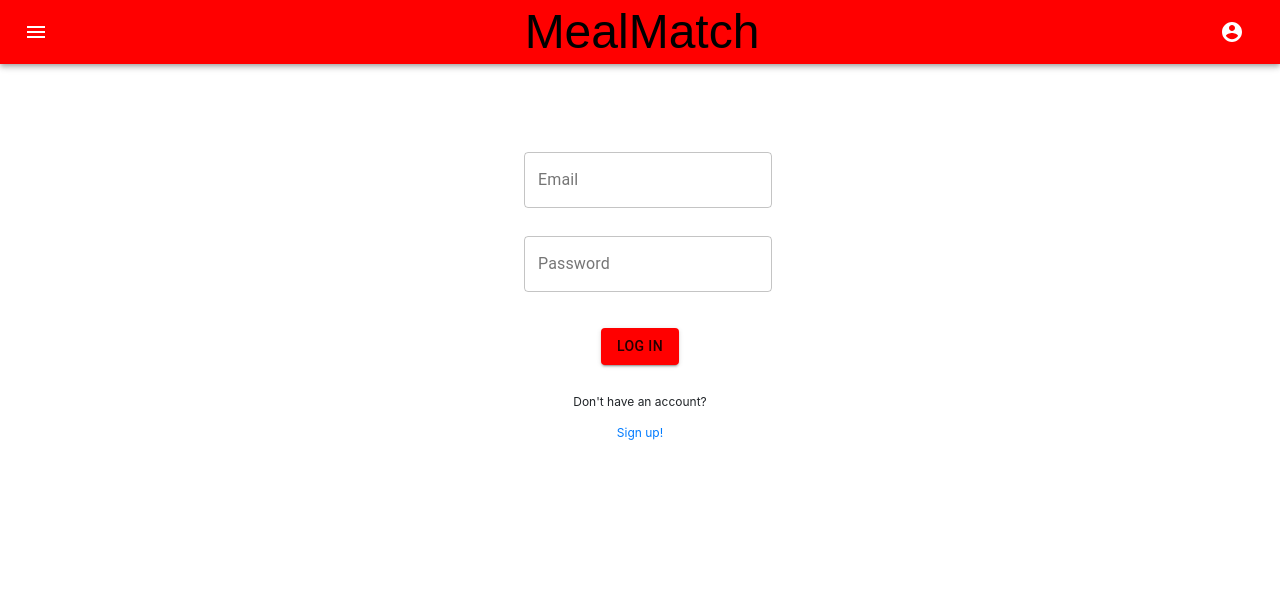
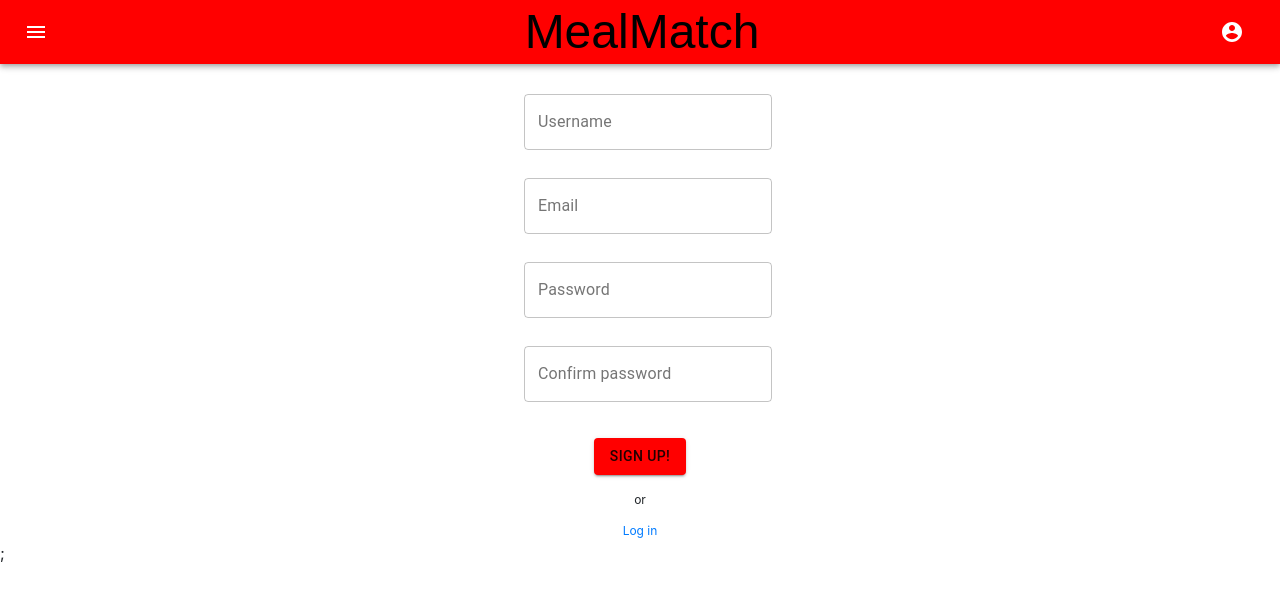
Before and after one commit to bliff182/rinclusion, a React (Create React App) app in the folder client/: page /Signup in a window 1280 px wide. Shown: the top 598 px of the page. Built offline with nearby package versions, Linux system fonts and the light colour scheme; a web font is replaced by a local one.

Commit message:
route buttons

```diff
--- a/client/src/App.js
+++ b/client/src/App.js
@@ -1,16 +1,34 @@
 import React from "react";
+import { BrowserRouter as Router, Route } from "react-router-dom";
 // import FormC from "./components/Form";
 import NavBar from "./components/Nav";
 // import MediaCard from "./components/Restaurant";
-import FormLogin from "./components/Login";
+
+
+import Discover from "./pages/Discover";
+import LogIn from "./pages/Login";
+import Settings from "./pages/Settings";
+import Signup from "./pages/Signup";
+import Viewed from "./pages/Viewed";
+import Container from '@material-ui/core/Container';
 
 
 function App() {
-  return <div>
-    <NavBar></NavBar>
-    <FormLogin></FormLogin>
+  return (
+    <Router>
+  <div>
+    <NavBar />
+    <Container>
+      <Route exact path="/" component={LogIn}/>
+      <Route exact path="/Login" component={LogIn}/>
+      <Route exact path="/Discover" component={Discover}/>
+      <Route exact path="/Settings" component={Settings}/>
+      <Route exact path="/Viewed" component={Viewed}/>
+      <Route exact path="/Signup" component={Signup}/>
+    </Container>
   </div>;
-
+  </Router>
+  )
 }
 
 export default App;
--- a/client/src/components/Form/index.js
+++ b/client/src/components/Form/index.js
@@ -93,7 +93,7 @@ function Form(props) {
           Sign up!
         </Button>
         <p style={({ textAlign: "center" }, { fontSize: "12px" })}>or</p>
-        <a style={({ textAlign: "center" }, { fontSize: "12px" })} href="#">
+        <a style={({ textAlign: "center" }, { fontSize: "12px" })} href="/Login">
           Log in
         </a>
       </form>
--- a/client/src/components/Login/index.js
+++ b/client/src/components/Login/index.js
@@ -46,7 +46,7 @@ function Form(props) {
         </Container>
         <Button variant="contained" style={{ backgroundColor: "red" }} onClick={handleFormSubmit}>Log in</Button>
         <p style={{textAlign:"center", fontSize:"12px", marginTop:"20px"}}>Don't have an account?</p>
-        <a style={{textAlign:"center", fontSize:"12px"}} href="#">Sign up!</a>
+        <a style={{textAlign:"center", fontSize:"12px"}} href="/Signup">Sign up!</a>
 
       </form>
     </div>
--- a/client/src/pages/Login.js
+++ b/client/src/pages/Login.js
@@ -0,0 +1,11 @@
+import React from "react";
+import FormLogin from "../components/Login";
+
+function LogIn() {
+    return <div>
+      <FormLogin></FormLogin>
+    </div>;
+
+  }
+
+  export default LogIn;
--- a/client/src/pages/Settings.js
+++ b/client/src/pages/Settings.js
@@ -0,0 +1,11 @@
+import React from "react";
+import FormC from "../components/Form";
+
+function Signup() {
+    return <div>
+      <FormC></FormC>
+    </div>;
+
+  }
+
+  export default Signup;
--- a/client/src/pages/Signup.js
+++ b/client/src/pages/Signup.js
@@ -0,0 +1,11 @@
+import React from "react";
+import FormC from "../components/Form";
+
+function Signup() {
+    return <div>
+      <FormC></FormC>
+    </div>;
+
+  }
+
+  export default Signup;
```
